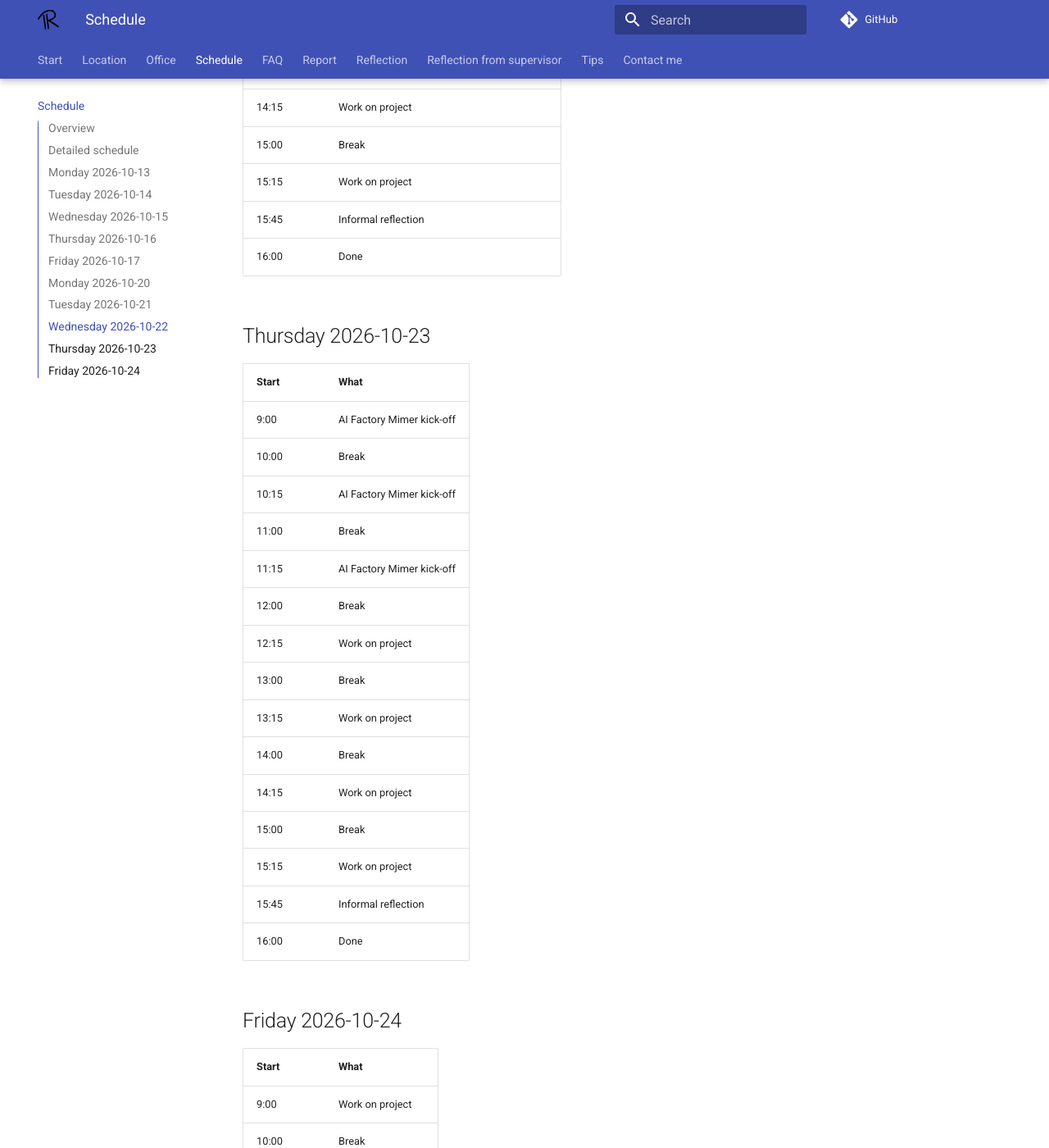
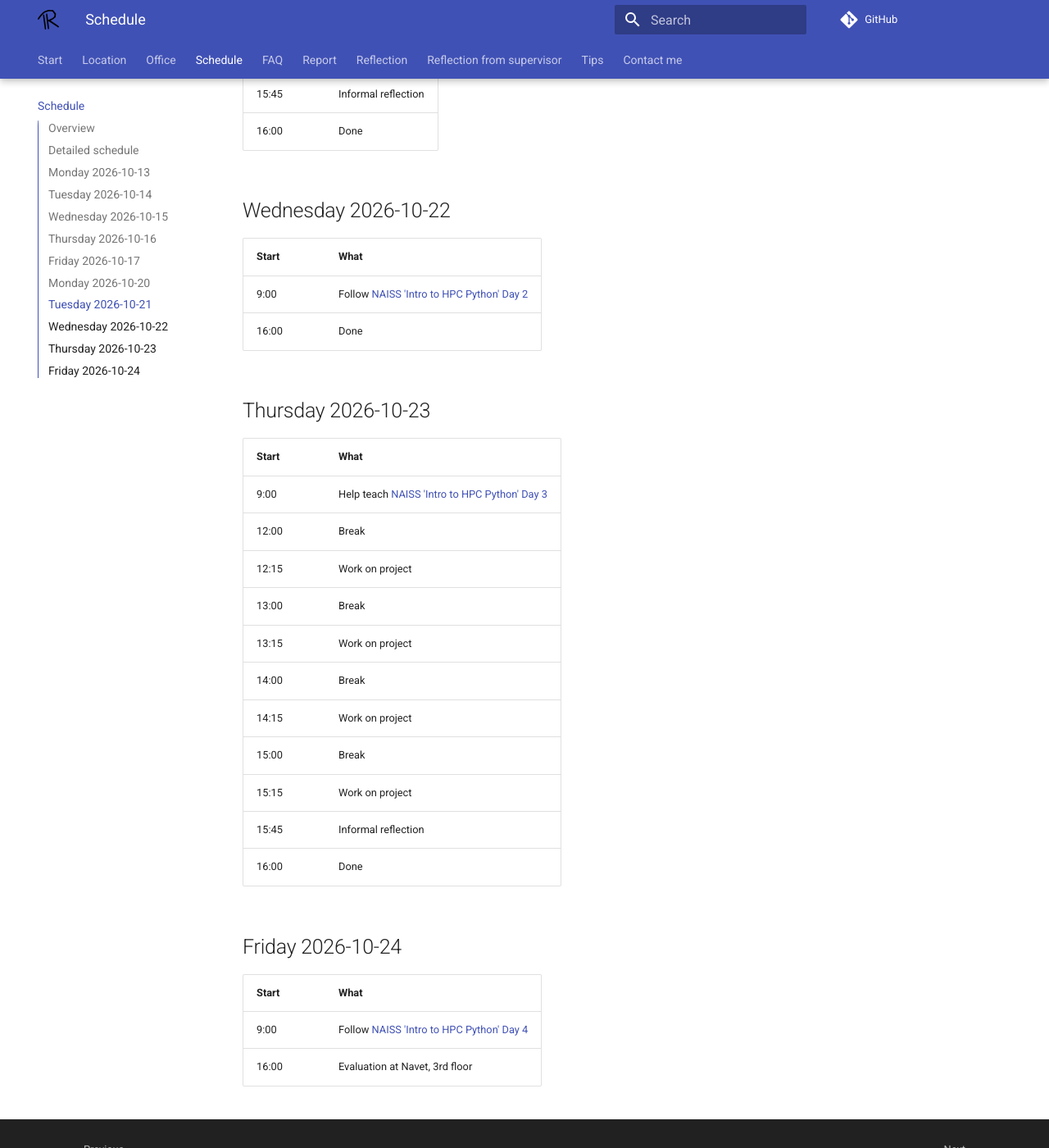
Before and after one commit to richelbilderbeek/prao_wilmer_20260413, an MkDocs documentation site: the page built from docs/schedule.md, in a window 1280 px wide and 1400 px high, scrolled down 7057 px. Shown: the whole window at 82% size. Built offline with MkDocs 1.6.1 and Material for MkDocs 9.7.7, drawn with Linux system fonts in a browser that asks for light colours; comment, search, counter and statistics services are not loaded; some of the changed text lies outside the part shown.

Commit message:
Update and fix

```diff
--- a/docs/schedule.md
+++ b/docs/schedule.md
@@ -10,10 +10,10 @@
 .   |[2026-10-16](#thursday-2026-10-16) |Prepare teaching: bring a headset!
 .   |[2026-10-17](#friday-2026-10-17)   |Prepare teaching: bring a headset! (Richel away from 13:00-15:00)
 17  |[2026-10-20](#monday-2026-10-20)   |Assist teaching [NAISS 'Intro to HPC Python' Day 1](https://uppmax.github.io/naiss_intro_python/)
-.   |[2026-10-21](#tuesday-2026-10-21)  |Follow course
-.   |[2026-10-22](#wednesday-2026-10-22)|Assist teaching [NAISS 'Intro to HPC Python' Day 3](https://uppmax.github.io/HPC-python/schedule.html#day-3-basic-analysis-big-data-and-batch-jobs), follow rest of course
-.   |[2026-10-23](#thursday-2026-10-23) |AI meeting, follow course
-.   |[2026-10-24](#friday-2026-10-24)   |Try 16:00 NBIS Beer Club with parents
+.   |[2026-10-21](#tuesday-2026-10-21)  |Prepare for Day 3
+.   |[2026-10-22](#wednesday-2026-10-22)|Follow [NAISS 'Intro to HPC Python' Day 2](https://uppmax.github.io/HPC-python/schedule.html#day-2-packages-environments-and-using-compute-nodes)
+.   |[2026-10-23](#thursday-2026-10-23) |Assist teaching [NAISS 'Intro to HPC Python' Day 3](https://uppmax.github.io/HPC-python/schedule.html#day-3-basic-analysis-big-data-and-batch-jobs), follow rest of course
+.   |[2026-10-24](#friday-2026-10-24)   |Follow [NAISS 'Intro to HPC Python' Day 4](https://uppmax.github.io/HPC-python/schedule.html#day-4-parallelism-gpus-and-machine-learning), 16:00 NBIS Beer Club with parents
 
 ## Detailed schedule
 
@@ -162,12 +162,30 @@
 
 Start|What
 -----|-----
-9:00 |Follow HPC Python course (Richel away)
+9:00 |Work on project
+10:00|Break
+10:15|Work on project
+11:00|Break
+11:15|Work on project
 12:00|Break
-13:00|Follow HPC Python course
+12:15|Work on project
+13:00|Break
+13:15|Work on project
+14:00|Break
+14:15|Work on project
+15:00|Break
+15:15|Work on project
+15:45|Informal reflection
 16:00|Done
 
 ## Wednesday 2026-10-22
+
+Start|What
+-----|-----
+9:00 |Follow [NAISS 'Intro to HPC Python' Day 2](https://uppmax.github.io/HPC-python/schedule.html#day-2-packages-environments-and-using-compute-nodes)
+16:00|Done
+
+## Thursday 2026-10-23
 
 Start|What
 -----|-----
@@ -183,42 +201,9 @@
 15:45|Informal reflection
 16:00|Done
 
-## Thursday 2026-10-23
-
-Start|What
------|-----
-9:00 |AI Factory Mimer kick-off
-10:00|Break
-10:15|AI Factory Mimer kick-off
-11:00|Break
-11:15|AI Factory Mimer kick-off
-12:00|Break
-12:15|Work on project
-13:00|Break
-13:15|Work on project
-14:00|Break
-14:15|Work on project
-15:00|Break
-15:15|Work on project
-15:45|Informal reflection
-16:00|Done
-
 ## Friday 2026-10-24
 
 Start|What
 -----|-----
-9:00 |Work on project
-10:00|Break
-10:15|Work on project
-11:00|Break
-11:15|Work on project
-12:00|Break
-12:15|Work on project
-13:00|Break
-13:15|Work on project
-14:00|Break
-14:15|Work on project
-15:00|Break
-15:15|Work on project
-15:45|Informal reflection
-16:00|Done
+9:00 |Follow [NAISS 'Intro to HPC Python' Day 4](https://uppmax.github.io/HPC-python/schedule.html#day-3-basic-analysis-big-data-and-batch-jobs)
+16:00|Evaluation at Navet, 3rd floor
```
